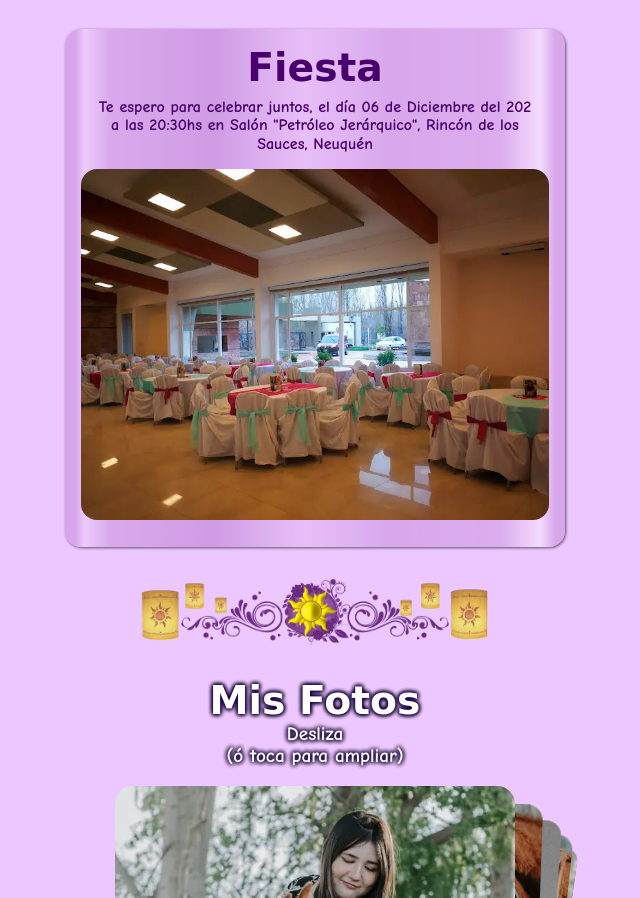
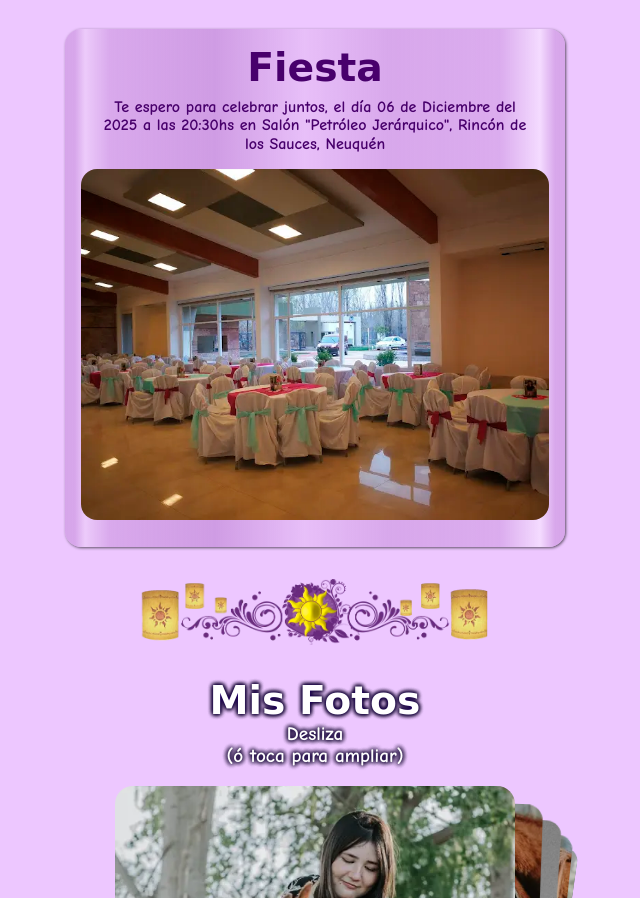
Before and after one commit to lunofest/15Mia061225, a plain HTML site: page index.html in a window 1280 px wide. Shown: the part 1493-2391 px from the top of the page, without its empty margins (325-965 px from the left). Drawn offline with nearby package versions, Linux system fonts and the light colour scheme; a web font is replaced by a local one.

Commit message:
Update event date to December 6, 2025

```diff
--- a/index.html
+++ b/index.html
@@ -214,7 +214,7 @@
                 <article class="partedos contenedor block glow" data-aos="fade-left">
                     <h3 class="title title--active">Fiesta</h3>
                     <p class="parrafo parrafo--donde">
-                        Te espero para celebrar juntos, el día 06 de Diciembre del 202 a las 20:30hs en Salón "Petróleo Jerárquico",  Rincón de los Sauces, Neuquén
+                        Te espero para celebrar juntos, el día 06 de Diciembre del 2025 a las 20:30hs en Salón "Petróleo Jerárquico",  Rincón de los Sauces, Neuquén
                     </p>
                     <img src="assets/imagenes/salon.webp" alt="" class="donde__img">
                     <a class="boton__cta" style="display: none;" href="https://maps.app.goo.gl/oFgKoGfhwnUm2BHS6">ver ubicación</a>
```
